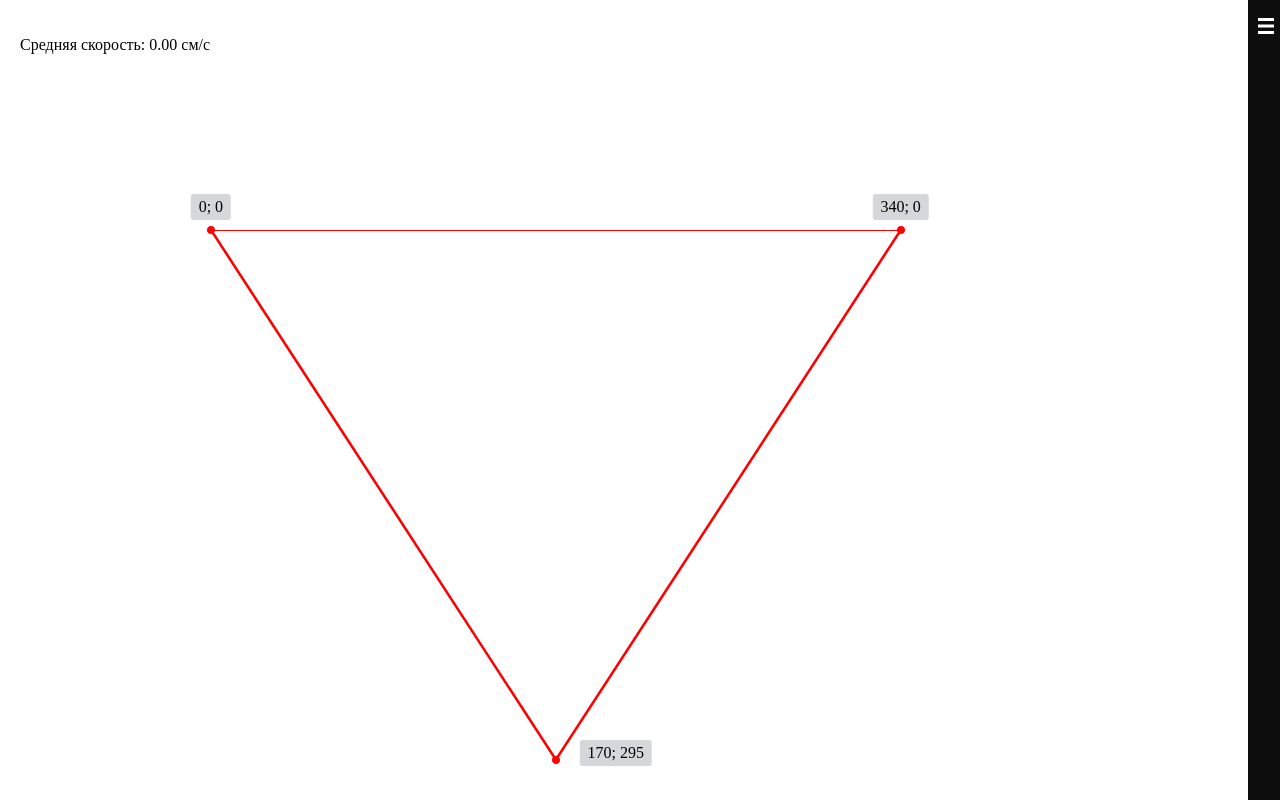
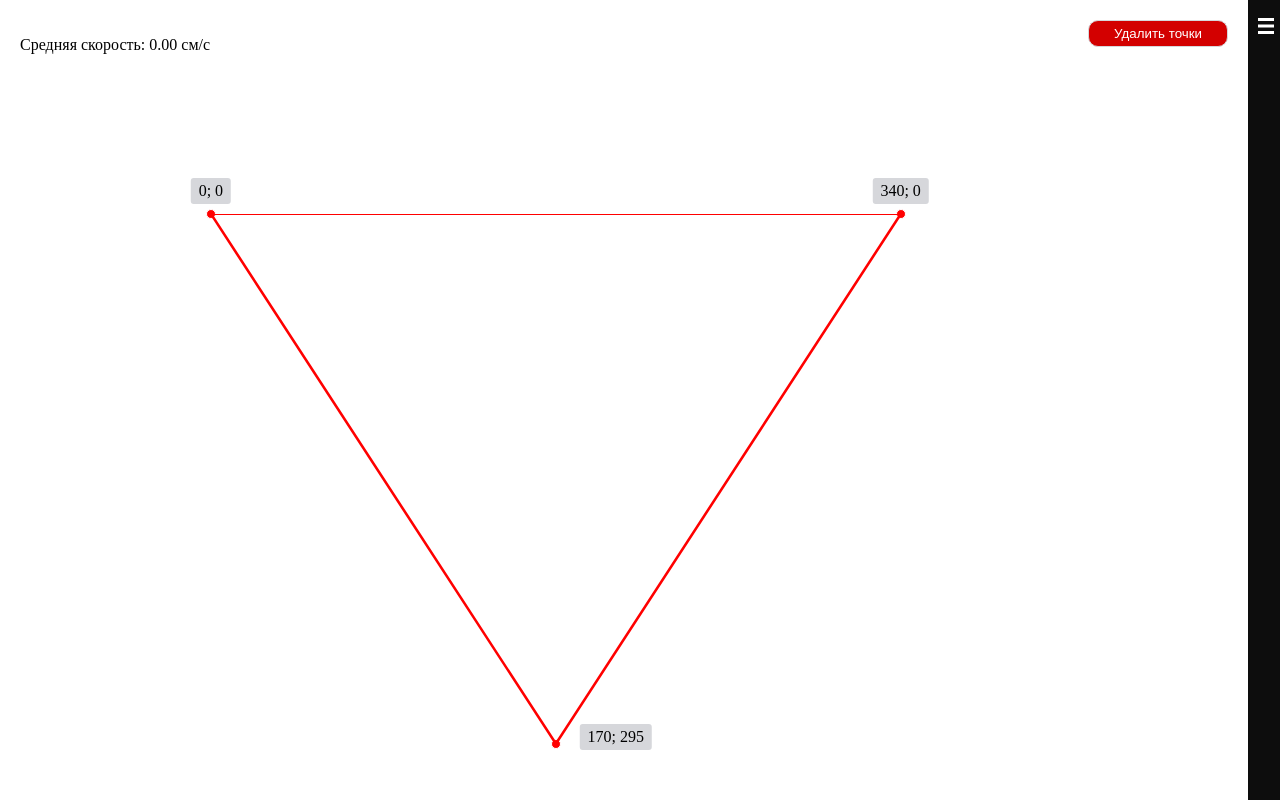
Before and after one commit to AnotherJelly/Gadasin, a React (Vite) app: page / in a window 1280 px wide. Built offline with nearby package versions, Linux system fonts and the light colour scheme.

Commit message:
Update app file

```diff
--- a/src/App.js
+++ b/src/App.js
@@ -5,6 +5,7 @@ const settings = {
         url: "http://66.151.33.22:9000/api/location",
         urlSensors: "http://66.151.33.22:9000/api/sensors/set-coordinates",
         urlSave: "http://66.151.33.22:9000/api/location",
+        urlDelete: "http://66.151.33.22:9000/api/location/reset-saved",
         objectId: "5f0f2e36-d1a6-4f1e-95a4-167f0e14e07c",
     },
     titleRadio: "Таблицы",
@@ -96,7 +97,9 @@ function MenuFilter({ openModal, onInputDate, fetchData, savePoint }) {
 }
 
 function MenuElement({ index, point, active, onClick }) {
-    const dateTime = new Date(point?.timestamp * 1000);
+    const dateTime = new Date(point?.timestamp * 1000 - new Date().getTimezoneOffset() * 60000);
+    // const fixDate = dateTime + new Date().getTimezoneOffset() * 60000;
+    // alert (fixDate, 'here')
     const [date, time] = dateTime?.toISOString().split("T");
 
     return(
@@ -157,7 +160,43 @@ function SidebarMenu({ isMenuOpen, setIsMenuOpen, points, activeIndexes, toggleA
     );
 }
 
-function Model({ points, activeIndexes, sensors }) {
+function BtnDelete ({ setPoints, setActiveIndexes }) {
+
+    const deletePoints = () => {
+
+        const url = `${settings.api.urlDelete}`;
+
+        fetch(url, {
+            method: 'POST',
+            headers: {
+                'Content-Type': 'application/json'
+            },
+            body: ""
+        })
+            .then(response => {
+                if (!response.ok) {
+                    throw new Error(`Ошибка запроса: ${response.status}`);
+                }
+
+                return;
+            })
+            .then(() => {
+                console.log("Точки удалены");
+                setActiveIndexes([])
+                setPoints([]);
+                alert("Точки удалены");
+            })
+            .catch(error => {
+                console.error("Ошибка при сохранении точки:", error);
+            });
+    }
+
+    return (
+        <button type="button" className="button-delete" onClick={deletePoints}>Удалить точки</button>
+    );
+}
+
+function Model({ points, activeIndexes, sensors, setPoints, setActiveIndexes }) {
 
     const [infoBox, setInfoBox] = useState(null);
 
@@ -243,6 +282,10 @@ function Model({ points, activeIndexes, sensors }) {
             <div className="model-block">
                 <div className="model-img">
                     <p>Средняя скорость: {getAverageSpeed(points, activeIndexes).toFixed(2)} {settings.units}/с</p>
+                    <BtnDelete
+                        setPoints={setPoints}
+                        setActiveIndexes={setActiveIndexes}
+                    />
                     <div className="model-test">
                         <div className="model-test__block">
                             {sensorList.map((sensor, i) => {
@@ -477,46 +520,42 @@ function DescModal({ closeModal, isModalOpen, modalType, setSensors }) {
                                             <th>Название</th>
                                             <th>Модель</th>
                                             <th>Комплектация</th>
-                                            <th>Серийник</th>
-                                            <th>Mac-адрес</th>
+                                            <th>Серийный номер</th>
                                             <th>Дата эксплуатации</th>
                                             <th>Списан</th>
-                                            <th>Гарантийная информация</th>
+                                            <th>Вывод из эксплуатации</th>
                                         </tr>
                                     </thead>
                                     <tbody>
                                         <tr>
                                             <td>1</td>
-                                            <td>Датчик температуры</td>
-                                            <td>DT-100</td>
-                                            <td>Термодатчик + крепеж</td>
-                                            <td>SN123456</td>
-                                            <td>00:1A:2B:3C:4D:5E</td>
-                                            <td>2023-05-10</td>
+                                            <td>Ультразвуковой приемопередатчик</td>
+                                            <td>HC-SR04</td>
+                                            <td>Датчик</td>
+                                            <td>SN427845</td>
+                                            <td>23.05.2025</td>
                                             <td>Нет</td>
-                                            <td>Гарантия до 2026-05-10</td>
+                                            <td>23.05.2027</td>
                                         </tr>
                                         <tr>
                                             <td>2</td>
-                                            <td>Датчик влажности</td>
-                                            <td>DH-200</td>
-                                            <td>Датчик + модуль связи</td>
-                                            <td>SN654321</td>
-                                            <td>00:1B:3D:5F:7A:9C</td>
-                                            <td>2022-11-23</td>
+                                            <td>Ультразвуковой приемопередатчик</td>
+                                            <td>HC-SR04</td>
+                                            <td>Датчик</td>
+                                            <td>SN428954</td>
+                                            <td>23.05.2025</td>
                                             <td>Нет</td>
-                                            <td>Гарантия до 2025-11-23</td>
+                                            <td>23.05.2027</td>
                                         </tr>
                                         <tr>
                                             <td>3</td>
-                                            <td>Датчик давления</td>
-                                            <td>DP-300</td>
-                                            <td>Датчик + интерфейсный кабель</td>
-                                            <td>SN789012</td>
-                                            <td>00:2C:4E:6F:8B:AD</td>
-                                            <td>2021-08-15</td>
-                                            <td>Да</td>
-                                            <td>Гарантия истекла</td>
+                                            <td>Ультразвуковой приемопередатчик</td>
+                                            <td>HC-SR04</td>
+                                            <td>Датчик</td>
+                                            <td>SN150392</td>
+                                            <td>23.05.2025</td>
+                                            <td>Нет</td>
+                                            <td>23.05.2027</td>
                                         </tr>
                                     </tbody>
                                 </table>
@@ -594,7 +633,7 @@ export function App() {
         const date = new Date(value);
         setActiveIndexes([]);
         // Корректировка временной зоны
-        date.setHours(date.getHours() + 3);
+        //date.setHours(date.getHours() + 3);
 
         if (isNaN(date.getTime())) {
             console.warn("Invalid date input");
@@ -676,7 +715,13 @@ export function App() {
                 setSensors={setSensors}
             />
             <div className={`container ${isMenuOpen ? "menu-open" : ""}`}>
-                <Model points={points} activeIndexes={activeIndexes} sensors={sensors} />
+                <Model
+                    points={points}
+                    activeIndexes={activeIndexes}
+                    sensors={sensors}
+                    setPoints={setPoints}
+                    setActiveIndexes={setActiveIndexes}
+                />
                 <SidebarMenu
                     isMenuOpen={isMenuOpen}
                     setIsMenuOpen={setIsMenuOpen}
--- a/src/style.css
+++ b/src/style.css
@@ -2,6 +2,7 @@
   --main-color-black: #0D0D0D;
   --main-color-white: #FFFFFF;
   --btn-color-gray: #D6D7DB;
+  --btn-color-red: #d30000;
 }
 * {
   box-sizing: border-box;
@@ -27,15 +28,14 @@ body {
   transition: .3s;
   padding: 20px;
 }
-.model-block {
+.model-block, .model-img {
   width: 100%;
   height: 100%;
   position: relative;
 }
 .model-img {
-  position: relative;
-  height: 100%;
-  width: 100%;
+  display: flex;
+  justify-content: space-between;
 }
 .model-img img {
   width: 100%;
@@ -48,6 +48,20 @@ body {
   left: 15.8%;
   width: 57.1%;
   height: 69.7%;
+}
+.model-img .button-delete {
+  height: fit-content;
+  text-align: center;
+  background: var(--btn-color-red);
+  color: var(--main-color-white);
+  border: 1px solid var(--btn-color-gray);
+  cursor: pointer;
+  border-radius: 10px;
+  padding: 5px 25px;
+  transition: all .3s;
+}
+.model-img .button-delete:hover {
+  opacity: .8;
 }
 .model-test__block {
   position: relative;
```
